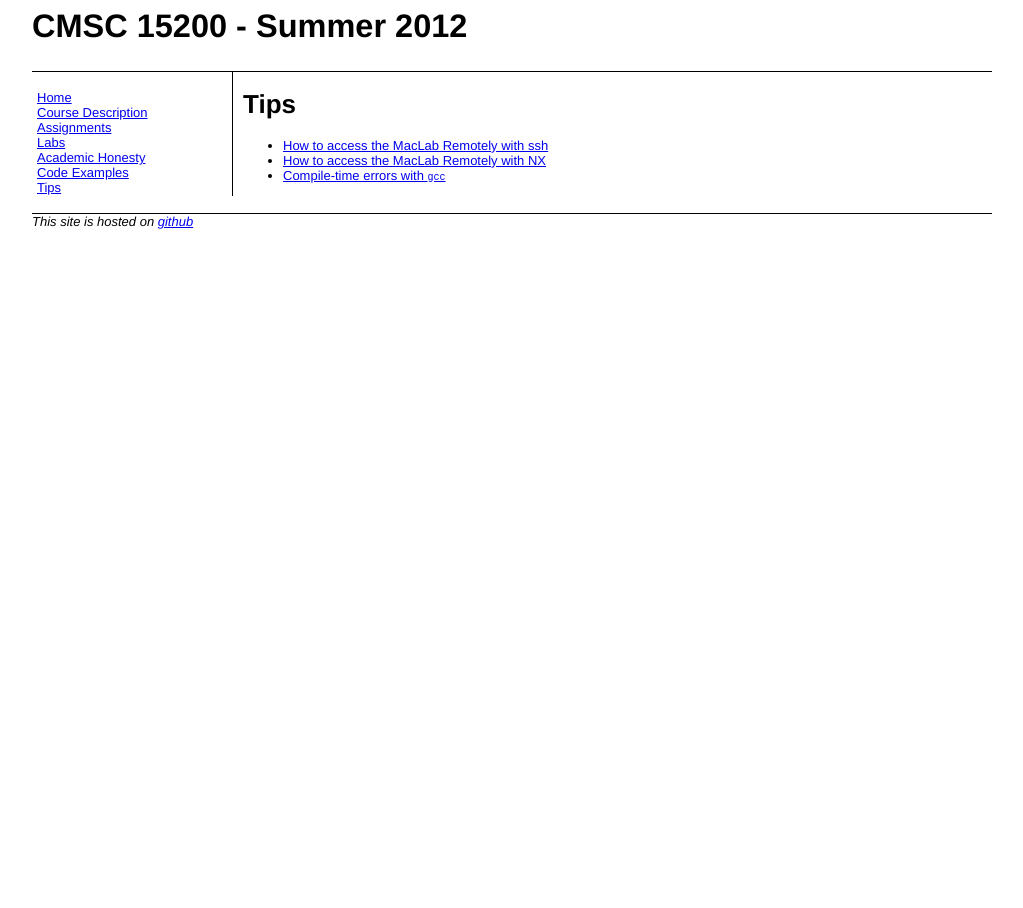
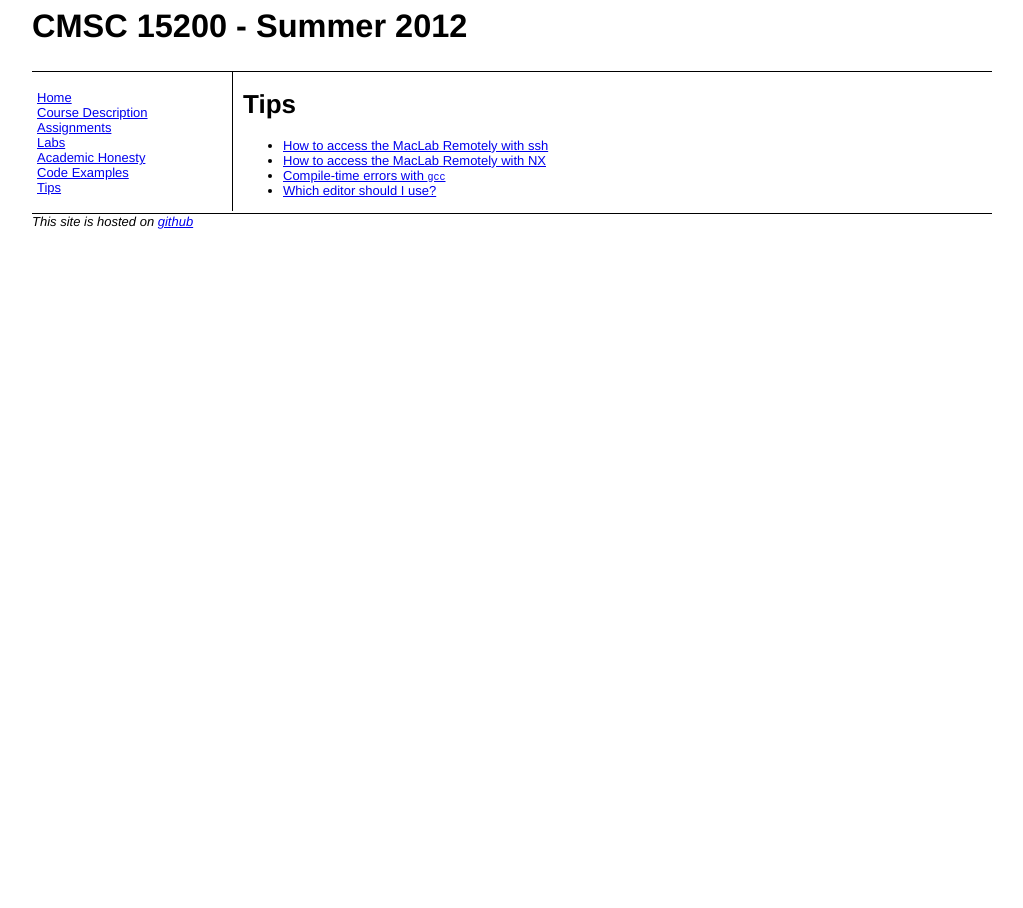
Before and after one commit to mrocklin/cmsc15200, a Jekyll site: the page built from tips/index.md, in a window 1280 px wide. Shown: the whole page, without its empty margins (128-1151 px from the left). Built offline with Jekyll 4.4.1, drawn with Linux system fonts in a browser that asks for light colours; Markdown is read by kramdown in place of the engine named in the settings.

Commit message:
added editors link to tips/index.html

```diff
--- a/tips/index.md
+++ b/tips/index.md
@@ -6,3 +6,4 @@ title: Tips
  * [How to access the MacLab Remotely with ssh](remote.html)
  * [How to access the MacLab Remotely with NX](nx.html)
  * [Compile-time errors with `gcc`](errors.html)
+ * [Which editor should I use?](editors.html)
```
